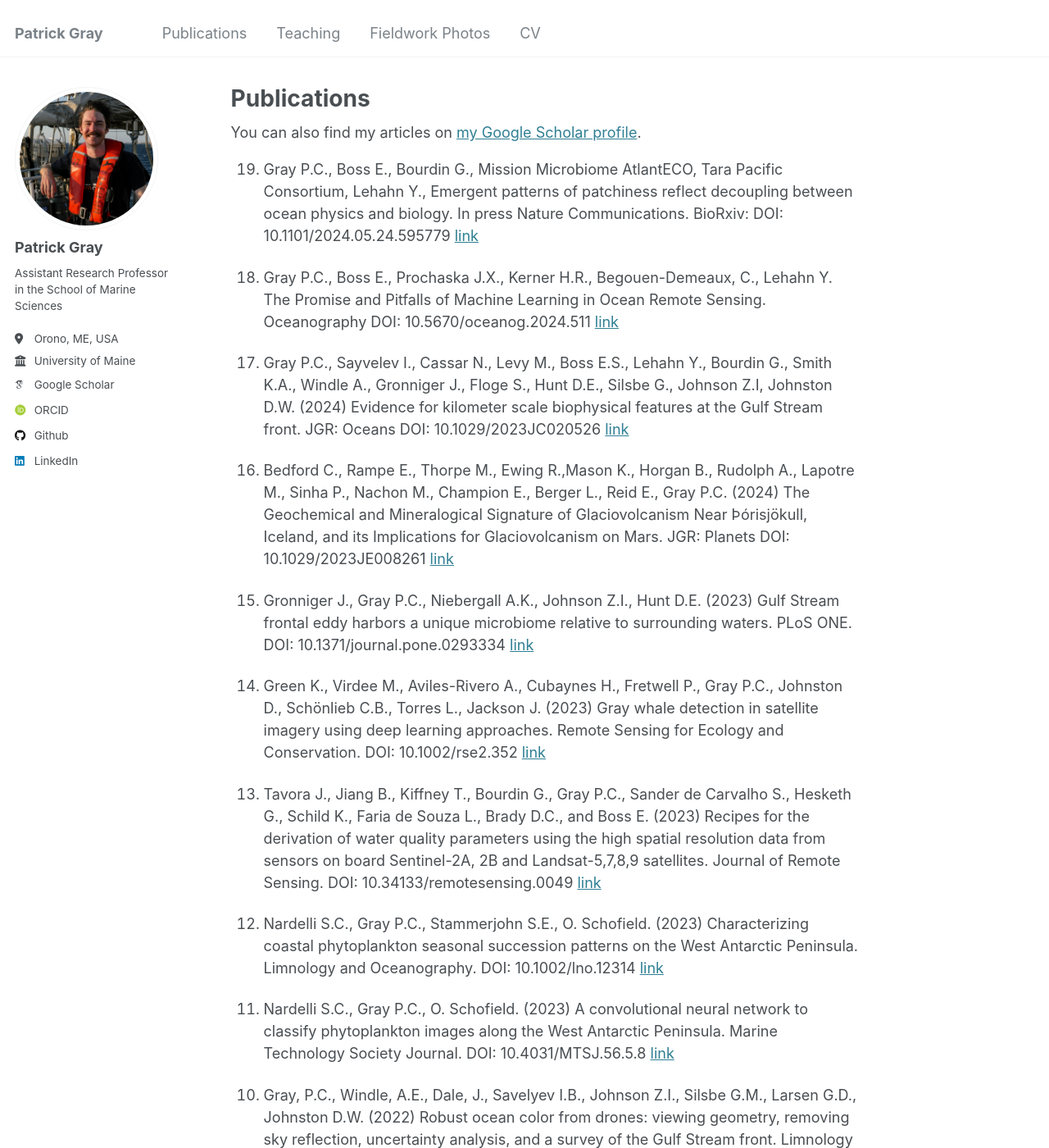
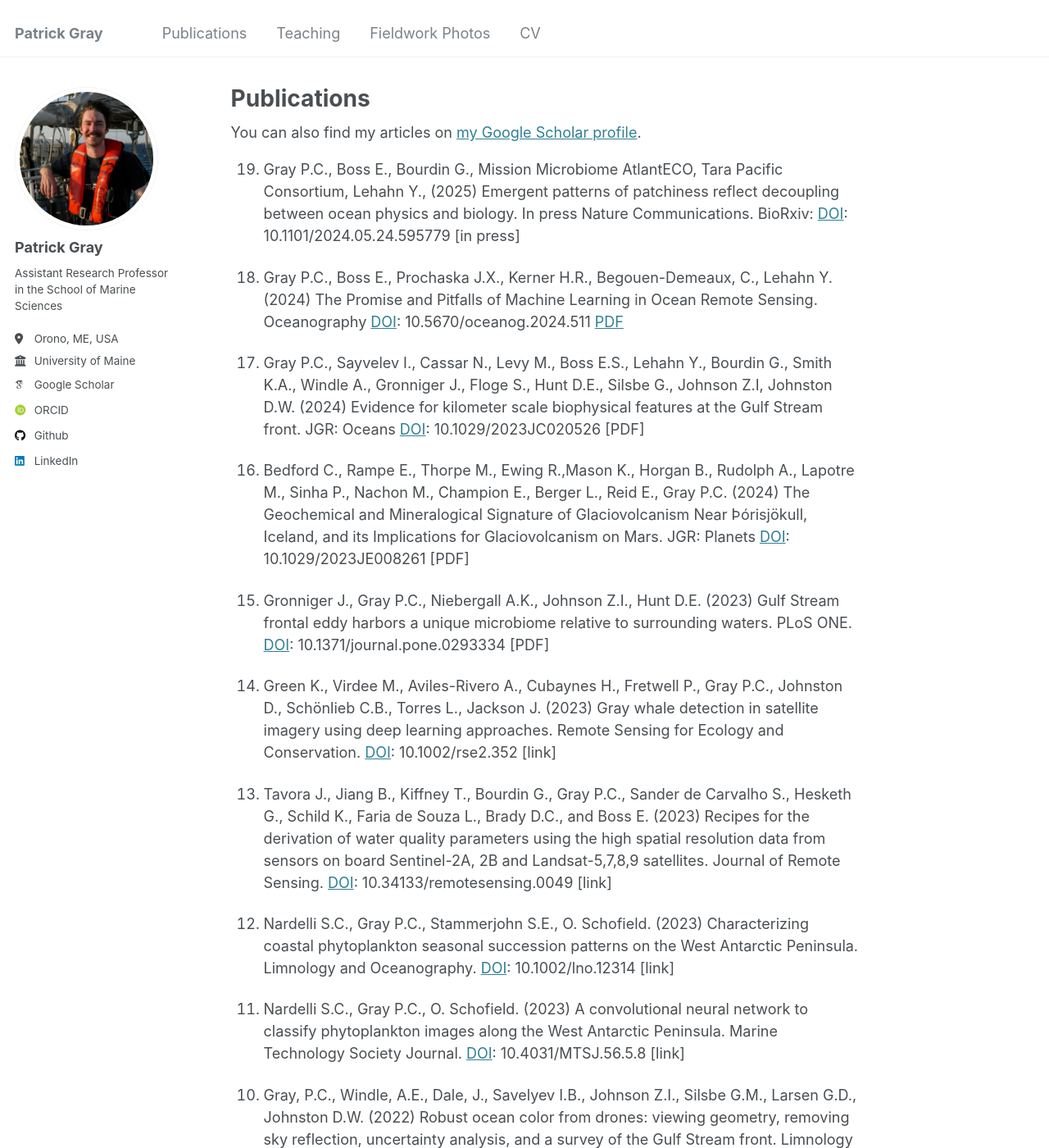
Before and after one commit to patrickcgray/patrickcgray.github.io, a Jekyll site: the page built from _pages/publications.md, in a window 1280 px wide and 1400 px high. Shown: the whole window at 82% size. Built offline with Jekyll 4.4.1, drawn with Linux system fonts in a browser that asks for light colours; some web fonts are replaced; some of the changed text lies outside the part shown.

Commit message:
adding paper details

```diff
--- a/_pages/publications.md
+++ b/_pages/publications.md
@@ -11,41 +11,41 @@ redirect_from:
   <div class="wordwrap">You can also find my articles on <a href="{{site.author.googlescholar}}">my Google Scholar profile</a>.</div>
 {% endif %}
 
-19.   Gray P.C., Boss E., Bourdin G., Mission Microbiome AtlantECO, Tara Pacific Consortium,  Lehahn Y., Emergent patterns of patchiness reflect decoupling between ocean physics and biology. In press Nature Communications. BioRxiv: DOI: 10.1101/2024.05.24.595779 [link](https://www.doi.org/10.1101/2024.05.24.595779)
+19.   Gray P.C., Boss E., Bourdin G., Mission Microbiome AtlantECO, Tara Pacific Consortium,  Lehahn Y., (2025) Emergent patterns of patchiness reflect decoupling between ocean physics and biology. In press Nature Communications. BioRxiv: [DOI](https://www.doi.org/10.1101/2024.05.24.595779): 10.1101/2024.05.24.595779 [in press]
 
-18.   Gray P.C., Boss E., Prochaska J.X., Kerner H.R., Begouen-Demeaux, C., Lehahn Y. The Promise and Pitfalls of Machine Learning in Ocean Remote Sensing. Oceanography DOI: 10.5670/oceanog.2024.511 [link](https://www.doi.org/10.5670/oceanog.2024.511)
+18.   Gray P.C., Boss E., Prochaska J.X., Kerner H.R., Begouen-Demeaux, C., Lehahn Y. (2024) The Promise and Pitfalls of Machine Learning in Ocean Remote Sensing. Oceanography [DOI](https://www.doi.org/10.5670/oceanog.2024.511): 10.5670/oceanog.2024.511 [PDF](/files/2024_gray_oceanography.pdf)
 
-17.   Gray P.C., Sayvelev I., Cassar N., Levy M., Boss E.S., Lehahn Y., Bourdin G., Smith K.A., Windle A., Gronniger J., Floge S., Hunt D.E., Silsbe G., Johnson Z.I, Johnston D.W. (2024) Evidence for kilometer scale biophysical features at the Gulf Stream front. JGR: Oceans DOI: 10.1029/2023JC020526 [link](https://www.doi.org/10.1029/2023JC020526)
+17.   Gray P.C., Sayvelev I., Cassar N., Levy M., Boss E.S., Lehahn Y., Bourdin G., Smith K.A., Windle A., Gronniger J., Floge S., Hunt D.E., Silsbe G., Johnson Z.I, Johnston D.W. (2024) Evidence for kilometer scale biophysical features at the Gulf Stream front. JGR: Oceans [DOI](https://www.doi.org/10.1029/2023JC020526): 10.1029/2023JC020526 [PDF]
 
-16.   Bedford C., Rampe E., Thorpe M., Ewing R.,Mason K., Horgan B., Rudolph A., Lapotre M., Sinha P., Nachon M., Champion E., Berger L., Reid E., Gray P.C. (2024)  The Geochemical and Mineralogical Signature of Glaciovolcanism Near Þórisjökull, Iceland, and its Implications for Glaciovolcanism on Mars. JGR: Planets DOI: 10.1029/2023JE008261 [link](https://www.doi.org/10.1029/2023JE008261)
+16.   Bedford C., Rampe E., Thorpe M., Ewing R.,Mason K., Horgan B., Rudolph A., Lapotre M., Sinha P., Nachon M., Champion E., Berger L., Reid E., Gray P.C. (2024)  The Geochemical and Mineralogical Signature of Glaciovolcanism Near Þórisjökull, Iceland, and its Implications for Glaciovolcanism on Mars. JGR: Planets [DOI](https://www.doi.org/10.1029/2023JE008261): 10.1029/2023JE008261 [PDF]
 
-15. Gronniger J., Gray P.C., Niebergall A.K., Johnson Z.I., Hunt D.E. (2023) Gulf Stream frontal eddy harbors a unique microbiome relative to surrounding waters. PLoS ONE. DOI: 10.1371/journal.pone.0293334 [link](https://www.doi.org/10.1371/journal.pone.0293334)
+15. Gronniger J., Gray P.C., Niebergall A.K., Johnson Z.I., Hunt D.E. (2023) Gulf Stream frontal eddy harbors a unique microbiome relative to surrounding waters. PLoS ONE. [DOI](https://www.doi.org/10.1371/journal.pone.0293334): 10.1371/journal.pone.0293334 [PDF]
 
-14.   Green K., Virdee M., Aviles-Rivero A., Cubaynes H., Fretwell P., Gray P.C., Johnston D., Schönlieb C.B., Torres L., Jackson J. (2023) Gray whale detection in satellite imagery using deep learning approaches. Remote Sensing for Ecology and Conservation. DOI: 10.1002/rse2.352 [link](https://www.doi.org/10.1002/rse2.352)
+14.   Green K., Virdee M., Aviles-Rivero A., Cubaynes H., Fretwell P., Gray P.C., Johnston D., Schönlieb C.B., Torres L., Jackson J. (2023) Gray whale detection in satellite imagery using deep learning approaches. Remote Sensing for Ecology and Conservation. [DOI](https://www.doi.org/10.1002/rse2.352): 10.1002/rse2.352 [link]
 
-13.   Tavora J., Jiang B., Kiffney T., Bourdin G., Gray P.C., Sander de Carvalho S., Hesketh G., Schild K., Faria de Souza L., Brady D.C., and Boss E. (2023) Recipes for the derivation of water quality parameters using the high spatial resolution data from sensors on board Sentinel-2A, 2B and Landsat-5,7,8,9 satellites. Journal of Remote Sensing. DOI: 10.34133/remotesensing.0049 [link](https://www.doi.org/10.34133/remotesensing.0049)
+13.   Tavora J., Jiang B., Kiffney T., Bourdin G., Gray P.C., Sander de Carvalho S., Hesketh G., Schild K., Faria de Souza L., Brady D.C., and Boss E. (2023) Recipes for the derivation of water quality parameters using the high spatial resolution data from sensors on board Sentinel-2A, 2B and Landsat-5,7,8,9 satellites. Journal of Remote Sensing. [DOI](https://www.doi.org/10.34133/remotesensing.0049): 10.34133/remotesensing.0049 [link]
 
-12.   Nardelli S.C., Gray P.C., Stammerjohn S.E., O. Schofield. (2023) Characterizing coastal phytoplankton seasonal succession patterns on the West Antarctic Peninsula. Limnology and Oceanography. DOI: 10.1002/lno.12314 [link](https://www.doi.org/0.1002/lno.12314)
+12.   Nardelli S.C., Gray P.C., Stammerjohn S.E., O. Schofield. (2023) Characterizing coastal phytoplankton seasonal succession patterns on the West Antarctic Peninsula. Limnology and Oceanography. [DOI](https://www.doi.org/10.1002/lno.12314): 10.1002/lno.12314 [link]
 
-11.   Nardelli S.C., Gray P.C., O. Schofield. (2023) A convolutional neural network to classify phytoplankton images along the West Antarctic Peninsula. Marine Technology Society Journal. DOI: 10.4031/MTSJ.56.5.8 [link](https://www.doi.org/10.4031/MTSJ.56.5.8)
+11.   Nardelli S.C., Gray P.C., O. Schofield. (2023) A convolutional neural network to classify phytoplankton images along the West Antarctic Peninsula. Marine Technology Society Journal. [DOI](https://www.doi.org/10.4031/MTSJ.56.5.8): 10.4031/MTSJ.56.5.8 [link]
 
-10.   Gray, P.C., Windle, A.E., Dale, J., Savelyev I.B., Johnson Z.I., Silsbe G.M., Larsen G.D., Johnston D.W. (2022) Robust ocean color from drones: viewing geometry, removing sky reflection, uncertainty analysis, and a survey of the Gulf Stream front. Limnology and Oceanography: Methods. DOI: 10.1002/lom3.10511 [link](https://www.doi.org/10.1002/lom3.10511)
+10.   Gray, P.C., Windle, A.E., Dale, J., Savelyev I.B., Johnson Z.I., Silsbe G.M., Larsen G.D., Johnston D.W. (2022) Robust ocean color from drones: viewing geometry, removing sky reflection, uncertainty analysis, and a survey of the Gulf Stream front. Limnology and Oceanography: Methods. [DOI](https://www.doi.org/10.1002/lom3.10511): 10.1002/lom3.10511 [link]
 
-9.  Gray, P.C., Larsen G.D., and Johnston D.W. (2021) Drones address an observational blind spot for biological oceanography. Frontiers in Ecology and Environment. DOI: 10.1002/fee.2472 [link](https://www.doi.org/10.1002/fee.2472)
+9.  Gray, P.C., Larsen G.D., and Johnston D.W. (2021) Drones address an observational blind spot for biological oceanography. Frontiers in Ecology and Environment. [DOI](https://www.doi.org/10.1002/fee.2472): 10.1002/fee.2472 [link]
 
-8.  Gray, P.C., Chamorro D.F., Ridge, J.T., Kerner, H.K., Ury, E.A., Johnston, D.W. 2021. Temporally Generalizable Land Cover Classification: A Recurrent Convolutional Neural Network Unveils Major Coastal Change through Time.  Remote Sensing. DOI: 10.3390/rs13193953 [link](https://www.doi.org/10.3390/rs13193953)
+8.  Gray, P.C., Chamorro D.F., Ridge, J.T., Kerner, H.K., Ury, E.A., Johnston, D.W. 2021. Temporally Generalizable Land Cover Classification: A Recurrent Convolutional Neural Network Unveils Major Coastal Change through Time.  Remote Sensing. [DOI](https://www.doi.org/10.3390/rs13193953): 10.3390/rs13193953 [link]
 
-7.  Spiers, E.M., Weber, J.M., Venigalla, C., Annex, A.M., Chen, C.P., Gray P.C., … [16 additional authors] (2021) Tiger: Concept Study for a New Frontiers Enceladus Habitability Mission. The Planetary Science Journal. DOI: 10.3847/PSJ/ac19b7 [link](https://www.doi.org/0.3847/PSJ/ac19b7)
+7.  Spiers, E.M., Weber, J.M., Venigalla, C., Annex, A.M., Chen, C.P., Gray P.C., … [16 additional authors] (2021) Tiger: Concept Study for a New Frontiers Enceladus Habitability Mission. The Planetary Science Journal. [DOI](https://www.doi.org/10.3847/PSJ/ac19b7): 10.3847/PSJ/ac19b7 [link]
 
-6.  Hayes M.C.; Gray P.C.; Harris G.; Sedgwick W.C.; Crawford V.D.; Chazal N.; Crofts S.; Johnston D.W. (2021) Drones and deep learning produce accurate and efficient monitoring of large-scale seabird colonies. Ornithological Applications. DOI: 10.1093/ornithapp/duab022 [link](https://www.doi.org/10.1093/ornithapp/duab022)
+6.  Hayes M.C.; Gray P.C.; Harris G.; Sedgwick W.C.; Crawford V.D.; Chazal N.; Crofts S.; Johnston D.W. (2021) Drones and deep learning produce accurate and efficient monitoring of large-scale seabird colonies. Ornithological Applications. [DOI](https://www.doi.org/10.1093/ornithapp/duab022): 10.1093/ornithapp/duab022 [link]
 
-5.  Ridge, J.T., Gray, P.C., Windle A., Johnston, D.W. (2020) Deep learning for coastal resource conservation: automating detection of shellfish reefs. Remote Sensing in Ecology and Conservation. DOI: 10.1002/rse2.134 [link](https://www.doi.org/10.1002/rse2.134)
+5.  Ridge, J.T., Gray, P.C., Windle A., Johnston, D.W. (2020) Deep learning for coastal resource conservation: automating detection of shellfish reefs. Remote Sensing in Ecology and Conservation. [DOI](https://www.doi.org/10.1002/rse2.134): 10.1002/rse2.134 [link]
 
-4.  Kerner H.R., Wagstaff K.L., Bue B.D., Gray P.C., Bell J.F., Amor H.B. (2019) Toward Generalized Change Detection on Planetary Surfaces with Convolutional Autoencoders and Transfer Learning. Journal of Selected Topics in Applied Earth Observations and Remote Sensing. DOI: 10.1109/JSTARS.2019.2936771 [link](https://www.doi.org/10.1109/JSTARS.2019.2936771)
+4.  Kerner H.R., Wagstaff K.L., Bue B.D., Gray P.C., Bell J.F., Amor H.B. (2019) Toward Generalized Change Detection on Planetary Surfaces with Convolutional Autoencoders and Transfer Learning. Journal of Selected Topics in Applied Earth Observations and Remote Sensing. [DOI](https://www.doi.org/10.1109/JSTARS.2019.2936771): 10.1109/JSTARS.2019.2936771 [link]
 
-3.  Gray, P.C., Bierlich, K.C., Mantell, S.A., Goldbogen, J.A., Johnston, D.W. (2019) Drones and Convolutional Neural Networks Facilitate Automated and Accurate Cetacean Species Identification and Photogrammetry. Methods in Ecology and Evolution. DOI: 10.1111/2041-210X.13246 [link](https://www.doi.org/10.1111/2041-210X.13246)
+3.  Gray, P.C., Bierlich, K.C., Mantell, S.A., Goldbogen, J.A., Johnston, D.W. (2019) Drones and Convolutional Neural Networks Facilitate Automated and Accurate Cetacean Species Identification and Photogrammetry. Methods in Ecology and Evolution. [DOI](https://www.doi.org/10.1111/2041-210X.13246): 10.1111/2041-210X.13246 [link]
 
-2.  Gray, P.C., Fleishman, A.B., Klein, D.J., McKown, M.W., Bézy, V.S., Lohmann, K.J., Johnston, D.W. (2018) A Convolutional Neural Network for Detecting Sea Turtles in Drone Imagery. Methods in Ecology and Evolution. DOI: 10.1111/2041-210X.13132 [link](https://www.doi.org/10.1111/2041-210X.13132)
+2.  Gray, P.C., Fleishman, A.B., Klein, D.J., McKown, M.W., Bézy, V.S., Lohmann, K.J., Johnston, D.W. (2018) A Convolutional Neural Network for Detecting Sea Turtles in Drone Imagery. Methods in Ecology and Evolution. [DOI](https://www.doi.org/10.1111/2041-210X.13132): 10.1111/2041-210X.13132 [link]
 
-1.  Gray, P.C., Ridge, J.T., Poulin, S.K., Seymour, A.C., Schwantes, A.M., Swenson, J.J., Johnston, D.W. (2018) Integrating Drone Imagery into High Resolution Satellite Remote Sensing Assessments of Estuarine Environments. Remote Sensing. DOI: 10.3390/rs10081257 [link](https://www.doi.org/10.3390/rs10081257)
+1.  Gray, P.C., Ridge, J.T., Poulin, S.K., Seymour, A.C., Schwantes, A.M., Swenson, J.J., Johnston, D.W. (2018) Integrating Drone Imagery into High Resolution Satellite Remote Sensing Assessments of Estuarine Environments. Remote Sensing. [DOI](https://www.doi.org/10.3390/rs10081257): 10.3390/rs10081257 `[PDF]`
 {: reversed="reversed"}
```
Also changed, not shown: 19 other files.
